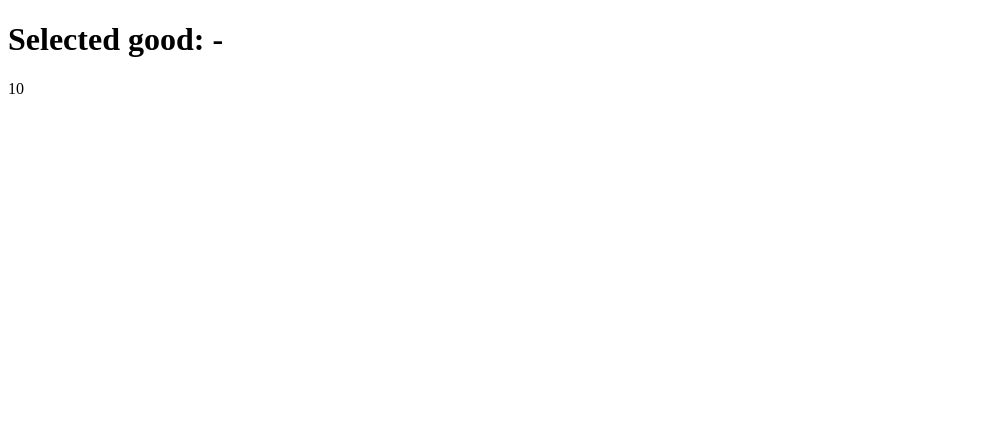
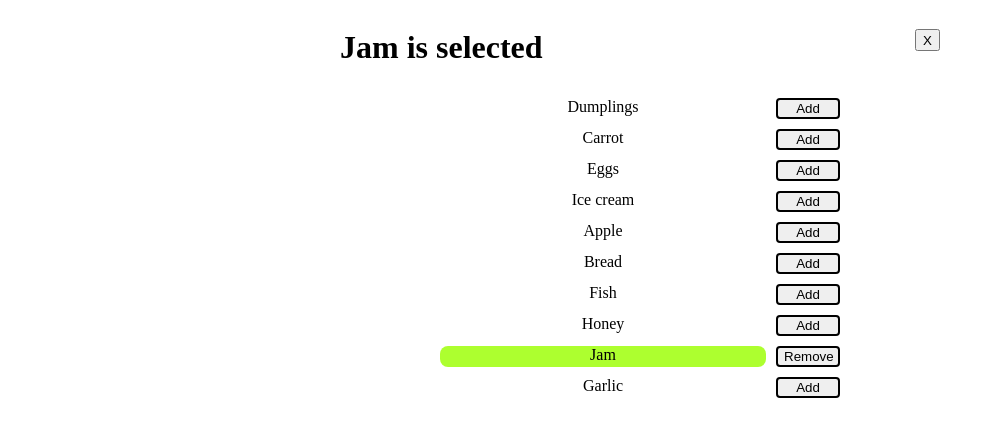
Before and after one commit to mate-academy/react_goods-selector, a React (Create React App) app: page / in a window 1280 px wide. Shown: the top 436 px of the page, without its empty margins (0-994 px from the left). Built offline with nearby package versions, Linux system fonts and the light colour scheme.

Commit message:
Solution

```diff
--- a/src/App.scss
+++ b/src/App.scss
@@ -1 +1,48 @@
-// styles go here
+.selected {
+  background-color: greenyellow;
+
+}
+
+.App {
+  display: flex;
+  flex-direction: column;
+  align-items: center;
+  width: 600px;
+  margin: auto;
+  gap: 10px;
+
+}
+
+.header {
+  width: 100%;
+  display: flex;
+  justify-content: space-between;
+  &__button {
+    max-height: 22px;
+    justify-self: flex-end;
+
+  }
+}
+
+.good {
+  display: flex;
+  justify-content: space-between;
+  width: 400px;
+  text-align: center;
+  gap: 10px;
+
+  &__item{
+    border-radius: 8px;
+    flex-grow: 1;
+    transition: all 1s;
+
+  }
+
+  &__button {
+    box-sizing: border-box;
+    width: 64px;
+    border: 2px solid black;
+    border-radius: 4px;
+
+  }
+}
--- a/src/App.tsx
+++ b/src/App.tsx
@@ -14,11 +14,75 @@ const goodsFromServer: string[] = [
   'Garlic',
 ];
 
-const App: React.FC = () => (
-  <div className="App">
-    <h1>Selected good: -</h1>
-    {goodsFromServer.length}
-  </div>
-);
+interface State {
+  selectedGoods: string[]
+}
+class App extends React.Component {
+  state: State = {
+    selectedGoods: ['Jam'],
+  };
+
+  selectGood = (newGood:string) => {
+    const { selectedGoods } = this.state;
+
+    if (selectedGoods.includes(newGood)) {
+      selectedGoods.splice(selectedGoods.indexOf(newGood), 1);
+    } else {
+      selectedGoods.push(newGood);
+    }
+
+    this.setState({});
+  };
+
+  clearList = () => {
+    this.state.selectedGoods = [];
+    this.setState({});
+  };
+
+  headerOut(numberOfGoods:number) {
+    const { selectedGoods } = this.state;
+
+    switch (numberOfGoods) {
+      case 0:
+        return 'No goods selected';
+      case 1:
+        return `${selectedGoods[0]} is selected`;
+      default:
+        return selectedGoods.reduce((resultStr, good, index, goodsList) => {
+          if (index < (goodsList.length - 2)) {
+            return (`${resultStr}${good}, `);
+          }
+
+          if (index === goodsList.length - 1) {
+            return `${resultStr}${goodsList[index - 1]} and ${goodsList[index]} are selected`;
+          }
+
+          return resultStr;
+        }, '');
+    }
+  }
+
+  render() {
+    const { selectedGoods } = this.state;
+
+    return (
+      <div className="App">
+        <h1 className="header">
+          {this.headerOut(selectedGoods.length)}
+          <button type="button" className="header__button clearlist" onClick={this.clearList}>X</button>
+        </h1>
+        {goodsFromServer.map((good) => (
+          <div className="good">
+            <div className={`good__item ${selectedGoods.includes(good) ? 'selected' : ''}`}>{good}</div>
+            <button type="button" className="good__button" onClick={() => this.selectGood(good)}>
+              {selectedGoods.includes(good) ? 'Remove' : 'Add'}
+              {' '}
+            </button>
+          </div>
+        ))}
+      </div>
+    );
+  }
+}
 
 export default App;
```
